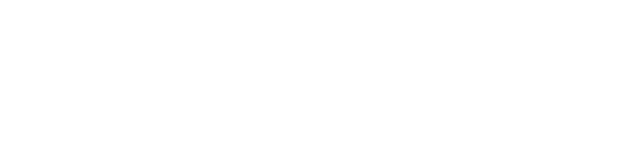
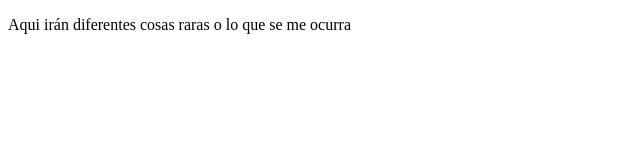
Before and after one commit to 6Ovi9/oviodi, a plain HTML site: page proyectos.html in a window 1280 px wide. Shown: the whole page, without its empty margins (0-640 px from the left). Drawn offline with Linux system fonts and the light colour scheme.

Commit message:
Update proyectos.html

```diff
--- a/proyectos.html
+++ b/proyectos.html
@@ -1,3 +1,3 @@
 <!DOCTYPE html>
 <html>
-    <p inicio1></p>
+<p>Aqui irán diferentes cosas raras o lo que se me ocurra</p>
```
